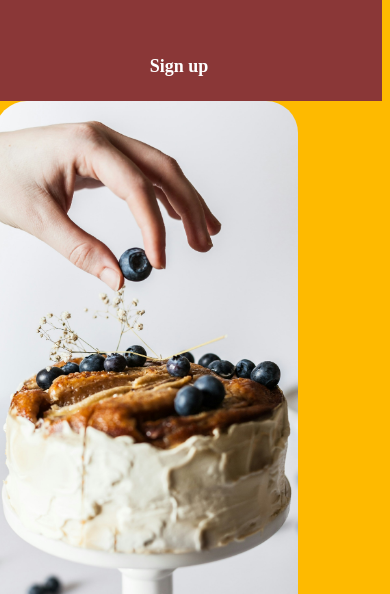
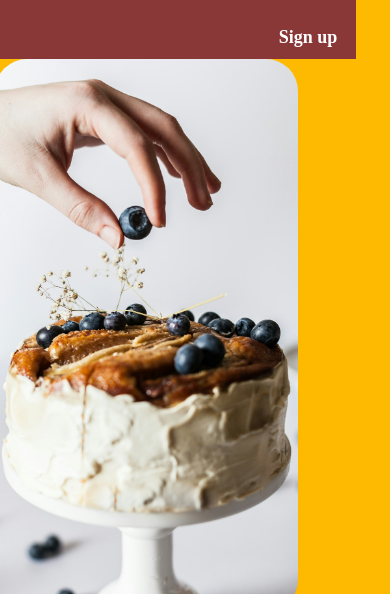
Before and after one commit to kalidjelaludin-dev/food-service-portfolio, a plain HTML site: page index.html in a window 390 px wide. Shown: the top 594 px of the page. Drawn offline with Linux system fonts and the light colour scheme.

Commit message:
Update style.css

```diff
--- a/style.css
+++ b/style.css
@@ -795,9 +795,9 @@ img {
 @media (max-width: 768px) {
   /* Navbar */
   .navbar {
-    flex-direction: column;
+    flex-direction: row;
     align-items: center;
-    padding: 1rem;
+    padding: 0.2rem;
   }
 
   .navbar ul {
@@ -889,4 +889,5 @@ section.visible, .about.visible, .contact.visible,
 .menu1.visible, .menu2.visible, .menu3.visible, .menu4.visible {
   opacity: 1;
   transform: translateY(0);
+
 }
```
